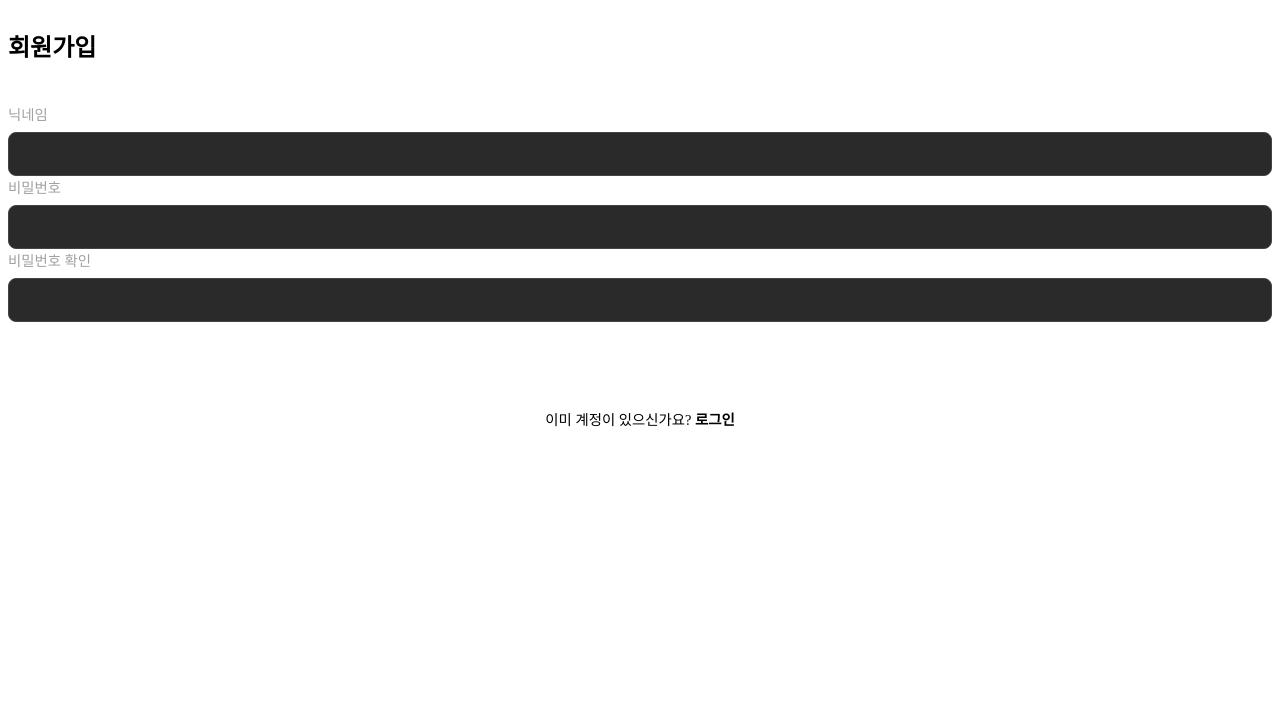
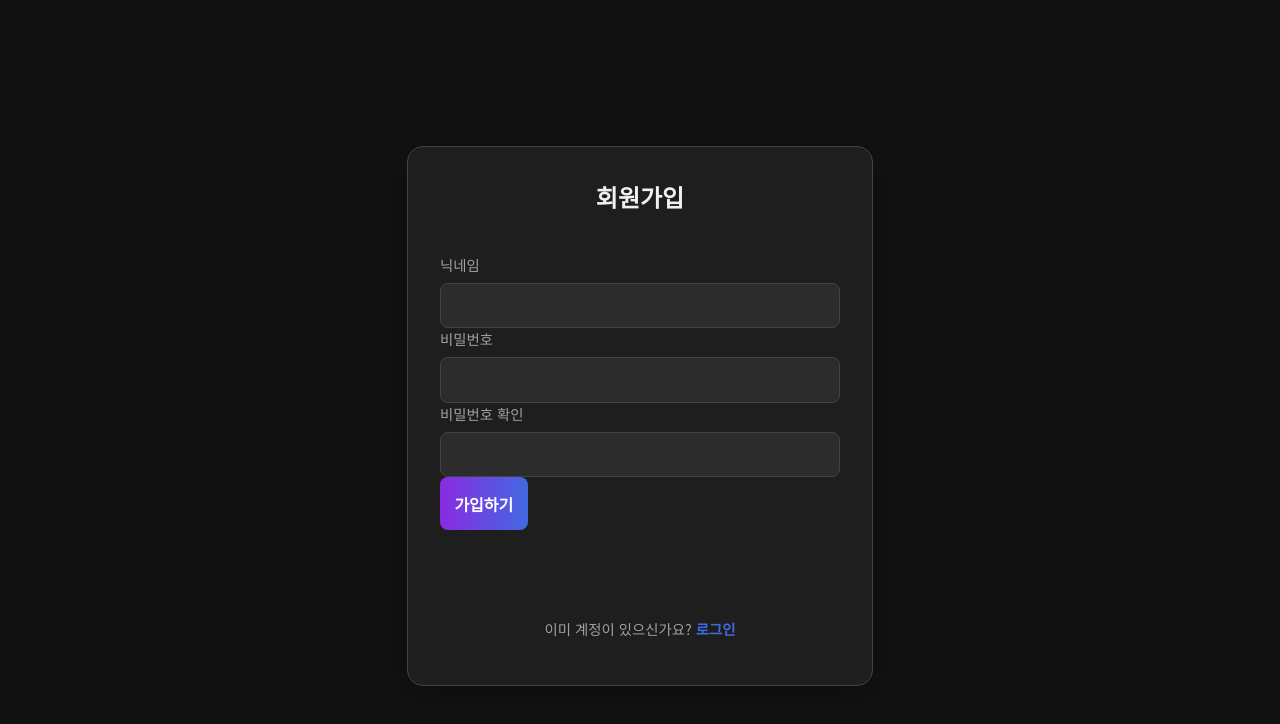
Before and after one commit to pokemonrgby-crypto/MGC, a plain HTML site: page public/index.html in a window 1280 px wide. Drawn offline with Linux system fonts and the light colour scheme.

Commit message:
Update style.css

```diff
--- a/public/style.css
+++ b/public/style.css
@@ -1,62 +1,100 @@
+@import url('https://fonts.googleapis.com/css2?family=Noto+Sans+KR:wght@400;500;700&display=swap');
+
+:root {
+    --primary-color: #8a2be2;
+    --secondary-color: #4169e1;
+    --background-color: #121212;
+    --text-color: #f0f0f0;
+    --text-secondary-color: #a0a0a0;
+    --card-color: #1e1e1e;
+    --input-bg-color: #2c2c2c;
+    --border-color: #444;
+}
+
+body {
+    font-family: 'Noto Sans KR', sans-serif;
+    background-color: var(--background-color);
+    color: var(--text-color);
+    margin: 0;
+    display: flex;
+    justify-content: center;
+    align-items: center;
+    min-height: 100vh;
+    padding: 1rem;
+}
+
+#app {
+    width: 100%;
+    max-width: 400px;
+    background-color: var(--card-color);
+    border-radius: 16px;
+    padding: 2rem;
+    box-shadow: 0 8px 32px rgba(0, 0, 0, 0.3);
+    border: 1px solid var(--border-color);
+}
+
 .form-container {
     display: flex;
     flex-direction: column;
-    gap: 20px;
+    gap: 1.5rem;
+}
+
+.form-container h2 {
+    text-align: center;
+    margin: 0 0 1rem 0;
+    font-weight: 700;
 }
 
 .input-group {
     display: flex;
     flex-direction: column;
-    gap: 8px;
+    gap: 0.5rem;
 }
 
 label {
     font-size: 0.9rem;
-    color: #a0a0a0;
+    font-weight: 500;
+    color: var(--text-secondary-color);
 }
 
 input[type="text"],
 input[type="password"] {
-    background-color: #2a2a2a;
-    border: 1px solid #444;
+    background-color: var(--input-bg-color);
+    border: 1px solid var(--border-color);
     border-radius: 8px;
-    padding: 12px;
+    padding: 0.8rem 1rem;
     color: var(--text-color);
     font-size: 1rem;
+    transition: border-color 0.3s, box-shadow 0.3s;
+}
+
+input[type="text"]:focus,
+input[type="password"]:focus {
+    outline: none;
+    border-color: var(--primary-color);
+    box-shadow: 0 0 0 3px rgba(138, 43, 226, 0.3);
 }
 
 .btn {
-    background: linear-gradient(45deg, var(--primary-color), var(--secondary-color));
+    background: linear-gradient(90deg, var(--primary-color), var(--secondary-color));
     color: white;
     border: none;
     border-radius: 8px;
-    padding: 14px;
+    padding: 0.9rem;
     font-size: 1rem;
     font-weight: bold;
     cursor: pointer;
-    transition: transform 0.2s;
+    transition: transform 0.2s, box-shadow 0.2s;
 }
 .btn:hover {
-    transform: scale(1.02);
+    transform: translateY(-2px);
+    box-shadow: 0 4px 15px rgba(0, 0, 0, 0.2);
 }
 
-.message-area {
-    padding: 10px;
-    border-radius: 6px;
-    text-align: center;
-    font-size: 0.9rem;
-    display: none; /* 평소엔 숨김 */
-}
-.message-area.info { display: block; background-color: #2575fc30; }
-.message-area.success { display: block; background-color: #4caf5030; }
-.message-area.error { display: block; background-color: #f4433630; }
+.message-area { padding: 0.8rem; border-radius: 6px; text-align: center; font-size: 0.9rem; }
+.message-area.info { background-color: rgba(65, 105, 225, 0.2); }
+.message-area.success { background-color: rgba(76, 175, 80, 0.2); }
+.message-area.error { background-color: rgba(244, 67, 54, 0.2); }
 
-.switch-form {
-    text-align: center;
-    font-size: 0.9rem;
-}
-.switch-form a {
-    color: var(--secondary-color);
-    text-decoration: none;
-    font-weight: bold;
-}
+.switch-form { text-align: center; font-size: 0.9rem; color: var(--text-secondary-color); }
+.switch-form a { color: var(--secondary-color); text-decoration: none; font-weight: bold; }
```
